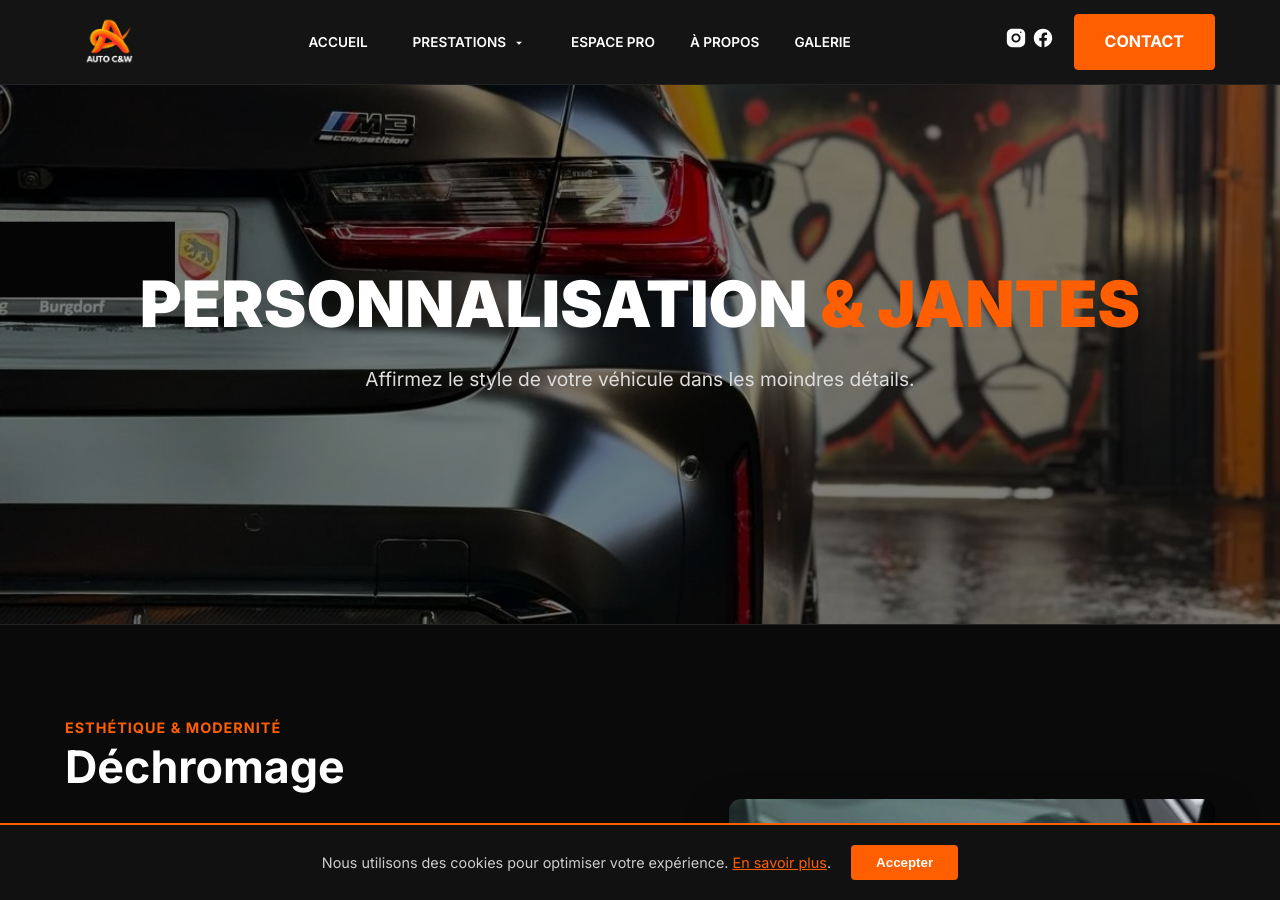
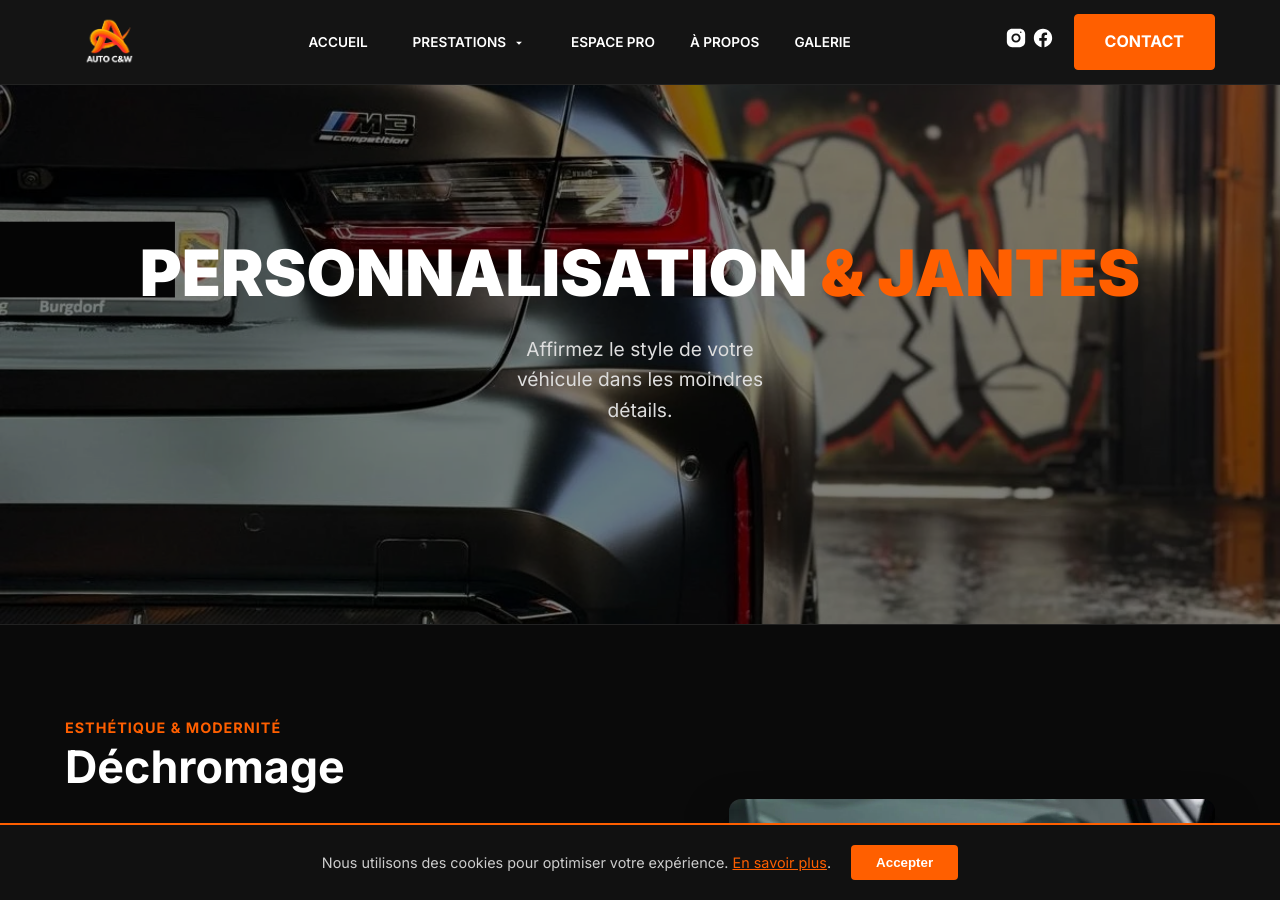
Before and after one commit to DuvalDVL/autocw, a Jekyll site: the page built from services/personnalisation/index.html, in a window 1280 px wide and 900 px high. Built offline with Jekyll 4.4.1, drawn with Linux system fonts in a browser that asks for light colours.

Commit message:
Update index.html

```diff
--- a/services/personnalisation/index.html
+++ b/services/personnalisation/index.html
@@ -9,8 +9,12 @@
   <div class="hero-overlay"></div>
   <img src="{{ site.baseurl }}/assets/img/personnalisation-auto-sallanches.webp" alt="Personnalisation Auto Sallanches" class="hero-bg" fetchpriority="high">
   <div class="container hero-content">
-    <h1>PERSONNALISATION <span class="text-orange">& JANTES</span></h1>
-    <p>Affirmez le style de votre véhicule dans les moindres détails.</p>
+    <h1 style="font-size: clamp(1.5rem, 7vw, 4rem); word-wrap: break-word; width: 100%; max-width: 100vw;">
+      PERSONNALISATION <span class="text-orange">& JANTES</span>
+    </h1>
+    <p style="max-width: 300px; margin-left: auto; margin-right: auto; font-size: clamp(1rem, 4vw, 1.2rem);">
+      Affirmez le style de votre véhicule dans les moindres détails.
+    </p>
   </div>
 </section>
 
@@ -20,7 +24,7 @@
 
       <div class="quality-text-side">
         <span class="text-orange" style="font-weight:700; letter-spacing:1px; text-transform:uppercase; font-size:0.9rem;">Esthétique & Modernité</span>
-        <h2>Déchromage</h2>
+        <h2 style="font-size: clamp(1.8rem, 5vw, 2.8rem);">Déchromage</h2>
         <p>
           Le "Chrome Delete" consiste à recouvrir les éléments chromés de votre véhicule (contour de vitres, calandre, logos, baguettes) par un film noir (brillant, satiné ou mat).
         </p>
@@ -41,7 +45,7 @@
             Totalement réversible (n'abîme pas le chrome d'origine)
           </li>
         </ul>
-        <a href="/contact" class="btn btn-orange">Obtenir un devis</a>
+        <a href="{{ site.baseurl }}/contact/" class="btn btn-orange">Obtenir un devis</a>
       </div>
 
       <div class="quality-image-side">
@@ -60,7 +64,7 @@
 
       <div class="quality-text-side">
         <span class="text-orange" style="font-weight:700; letter-spacing:1px; text-transform:uppercase; font-size:0.9rem;">Détail Sportif</span>
-        <h2>Peinture <span class="text-orange">Étriers de Frein</span></h2>
+        <h2 style="font-size: clamp(1.8rem, 5vw, 2.8rem);">Peinture <span class="text-orange">Étriers de Frein</span></h2>
         <p>
           C'est la touche finale qui fait la différence. La mise en peinture des étriers apporte un contraste visuel fort et renforce le caractère sportif de votre auto.
         </p>
@@ -99,7 +103,7 @@
 
       <div class="quality-text-side">
         <span class="text-orange" style="font-weight:700; letter-spacing:1px; text-transform:uppercase; font-size:0.9rem;">Remise à neuf</span>
-        <h2>Rénovation & <span class="text-orange">Peinture Jantes</span></h2>
+        <h2 style="font-size: clamp(1.8rem, 5vw, 2.8rem);">Rénovation & <span class="text-orange">Peinture Jantes</span></h2>
         <p>
           Des jantes rayées, frottées ou ternies vieillissent considérablement l'aspect général d'une voiture. Nous proposons un service complet de remise à neuf.
         </p>
@@ -120,7 +124,7 @@
             Dévoilage (redressage) si nécessaire
           </li>
         </ul>
-        <a href="/contact" class="btn btn-orange">Demander un tarif</a>
+        <a href="{{ site.baseurl }}/contact/" class="btn btn-orange">Demander un tarif</a>
       </div>
 
       <div class="quality-image-side">
@@ -136,11 +140,11 @@
 <section class="final-cta section-padding">
   <div class="container cta-centered">
     <div class="cta-content-wrapper">
-      <h2>Envie d'un style <span class="text-orange">Unique ?</span></h2>
+      <h2 style="font-size: clamp(1.8rem, 5vw, 2.8rem);">Envie d'un style <span class="text-orange">Unique ?</span></h2>
       <p style="color: #ccc; max-width: 600px; margin: 0 auto;">
         Combinez un déchromage, des jantes neuves et un traitement céramique pour un résultat spectaculaire.
       </p>
-      <a href="/contact" class="btn btn-orange btn-large">Prendre Rendez-vous</a>
+      <a href="{{ site.baseurl }}/contact/" class="btn btn-orange btn-large">Prendre Rendez-vous</a>
     </div>
   </div>
 </section>
```
